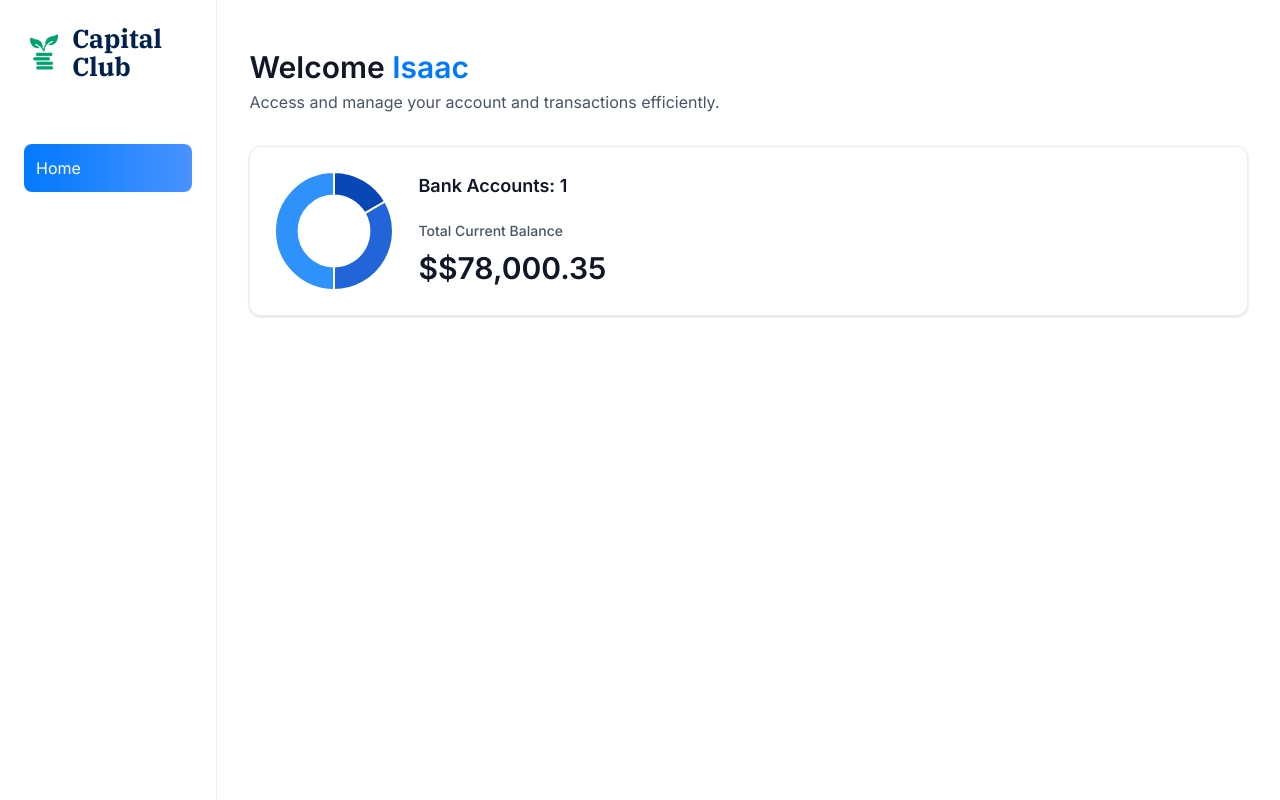
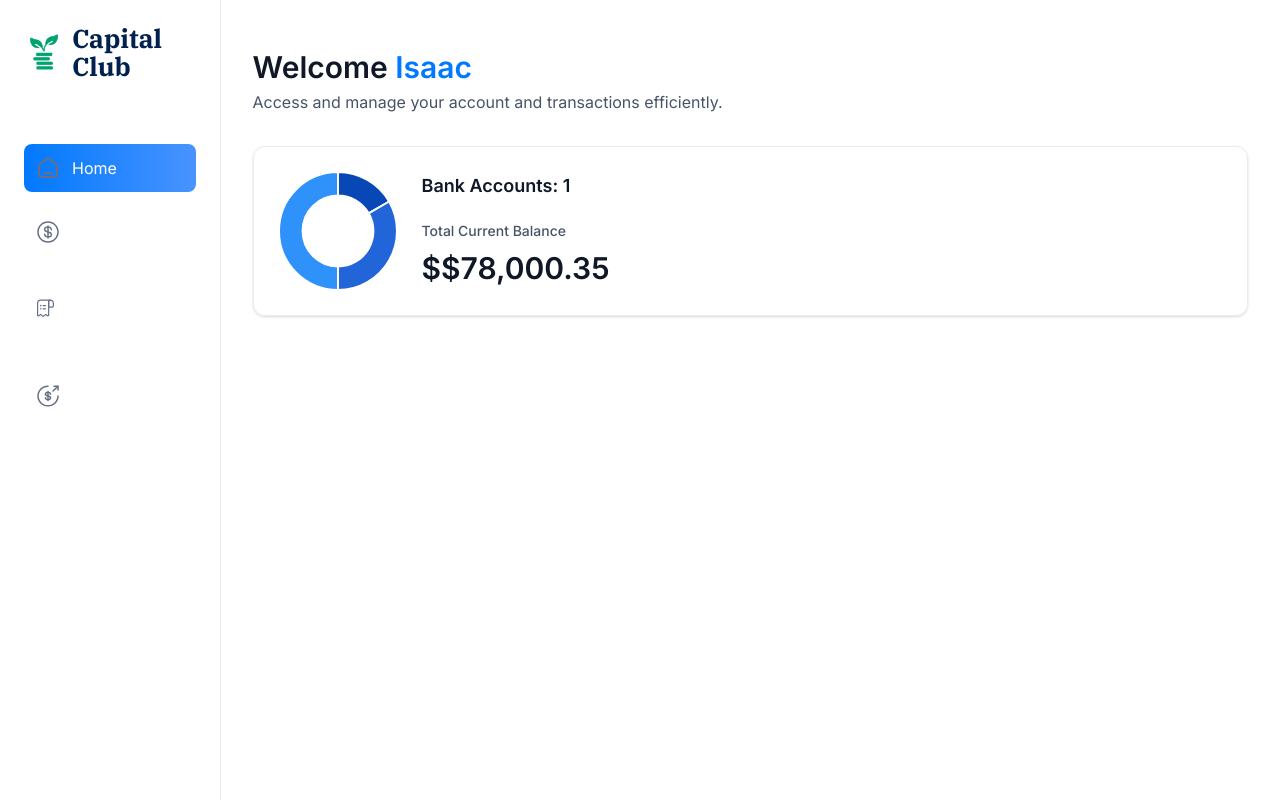
Before and after one commit to Isaacxavierlee/banking-application, a Next.js app: page / in a window 1280 px wide. Built offline with nearby package versions, Linux system fonts and the light colour scheme.

Commit message:
money icons

```diff
--- a/components/Sidebar.tsx
+++ b/components/Sidebar.tsx
@@ -33,6 +33,14 @@ const Sidebar = ({ user }) => {
               key={item.label}
               className={cn('sidebar-link', { 'bg-bank-gradient': isActive })}
             >
+                <div
+                className='relative size-6'>
+                    <Image
+                    src={item.imgURL}
+                    alt={item.label}
+                    fill
+                />
+                </div>
               {item.label}
             </Link>
           );
```
